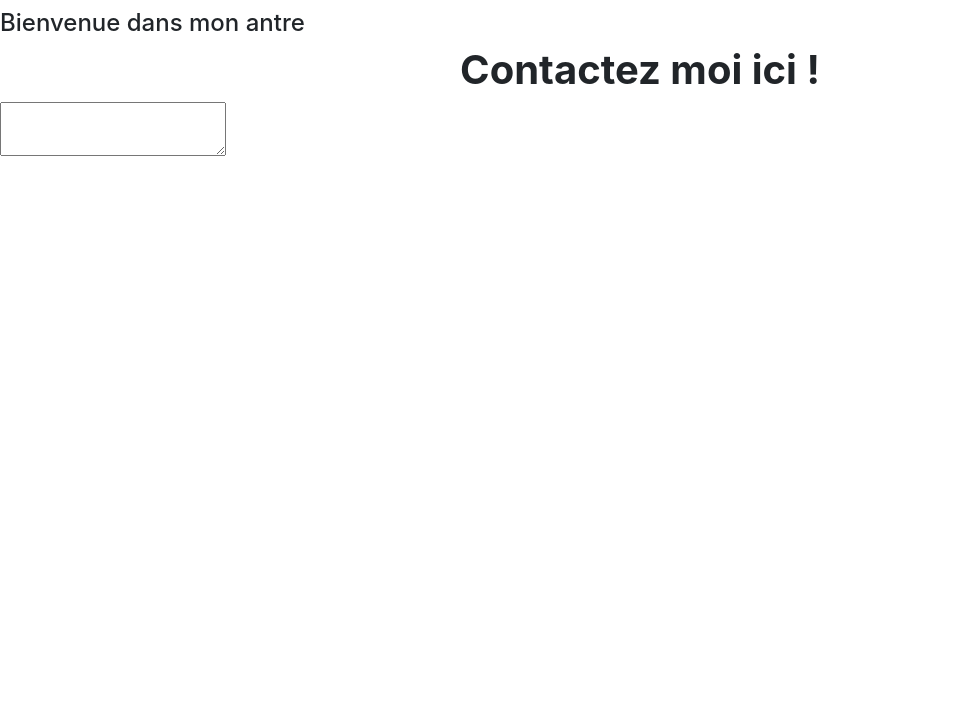
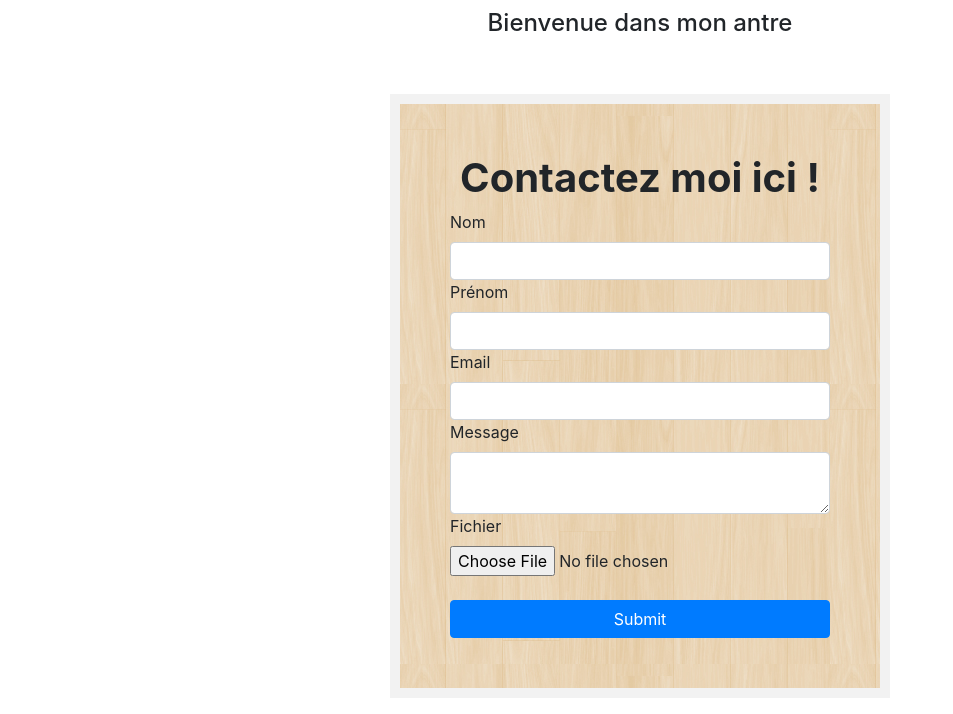
Before and after one commit to KirihimeNatsuki/Projet-UF-WEB, a PHP site: page /contact.php in a window 1280 px wide. Shown: the part 409-1123 px from the top of the page, without its empty margins (0-953 px from the left). Before the commit the page ends 565 px from the top, so only its background shows below. Run offline with PHP 8.4, Linux system fonts and the light colour scheme; some libraries are stand-ins or nearby versions.

Commit message:
Commencement de la page de contact avec ajouts des dossiers css et images (début des essais).

```diff
--- /dev/null
+++ b/assets/css/contact.css
@@ -0,0 +1,15 @@
+.form-group {
+  max-width: 500px;
+  margin: auto;
+  padding: 50px;
+  background-image: url(../images/wood1.jpg);
+  border: 10px solid #f2f2f2;
+}
+
+h1, h2, h3, h4, h5, h6, p {
+  text-align: center;
+}
+
+input, textarea {
+  width: 100%;
+}
--- a/contact.php
+++ b/contact.php
@@ -3,7 +3,7 @@
   <head>
     <meta charset="utf-8">
     <title>Welcome - Enzo</title>
-    <link rel="stylesheet" href="assets/css/main.css">
+    <link rel="stylesheet" href="assets/css/contact.css">
     <link rel="stylesheet" href="https://stackpath.bootstrapcdn.com/bootstrap/4.3.1/css/bootstrap.min.css" integrity="sha384-ggOyR0iXCbMQv3Xipma34MD+dH/1fQ784/j6cY/iJTQUOhcWr7x9JvoRxT2MZw1T" crossorigin="anonymous">
     <script src="https://code.jquery.com/jquery-3.1.1.slim.min.js"></script>
     <link rel="shortcut icon" href="logo.png">
@@ -28,11 +28,23 @@
           <h4>Bienvenue dans mon antre</h4>
         </div>
     </header>
+    <br><br>
     <main>
-      <h1 align="center"><strong>Contactez moi ici !</strong></h1>
-      <div class="contact">
-        <textarea>
-        </textarea>
+      <div class="form-group">
+        <h1 align="center"><strong>Contactez moi ici !</strong></h1>
+        <form action="#" method="POST" name="contact">
+          <label for="nom">Nom</label>
+          <input id="nom" type="text" name="Nom" class="form-control">
+          <label for="prenom">Prénom</label>
+          <input id="prenom" type="text" name="Prenom" class="form-control">
+          <label for="email">Email</label>
+          <input id="email" type="email" name="Email" class="form-control">
+          <label for="message">Message</label>
+          <textarea id="message" name="Message" class="form-control"></textarea>
+          <label for="file">Fichier</label>
+          <input type="file" class="form-control-file" id="file"><br>
+          <input class="btn btn-primary" type="submit" value="Submit"/>
+        </form>
       </div>
     </main>
     <footer>
```
Also changed, not shown: Autonomie1Correction/Contact_simple.php (added, +9 -0 lines), assets/images/wood1.jpg (added), assets/images/wood2.jpg (added), assets/images/wood3.jpg (added).
